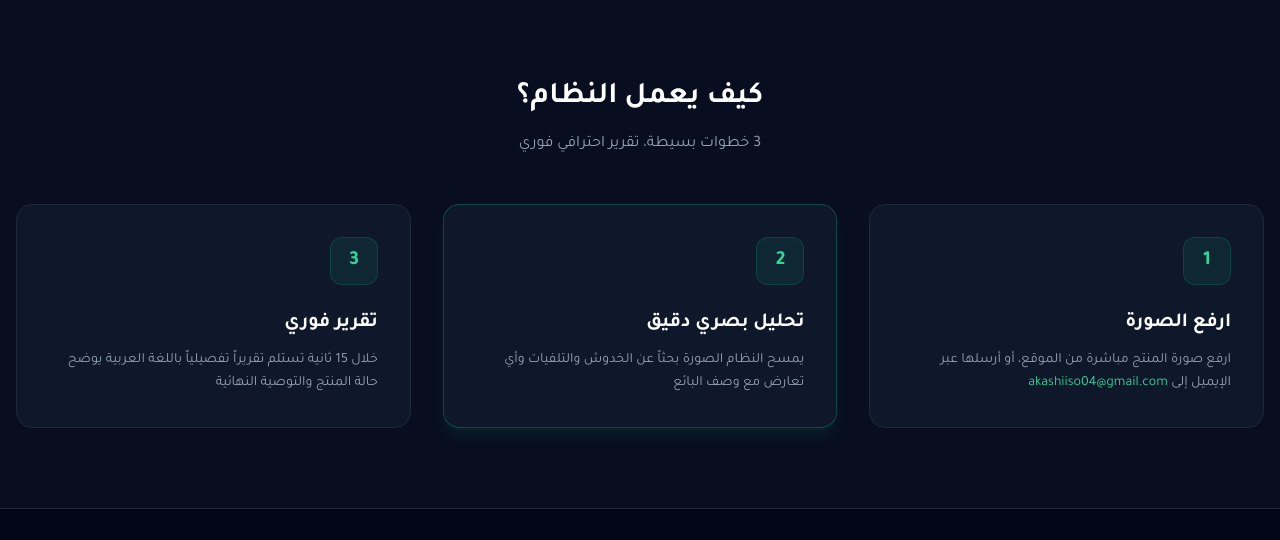
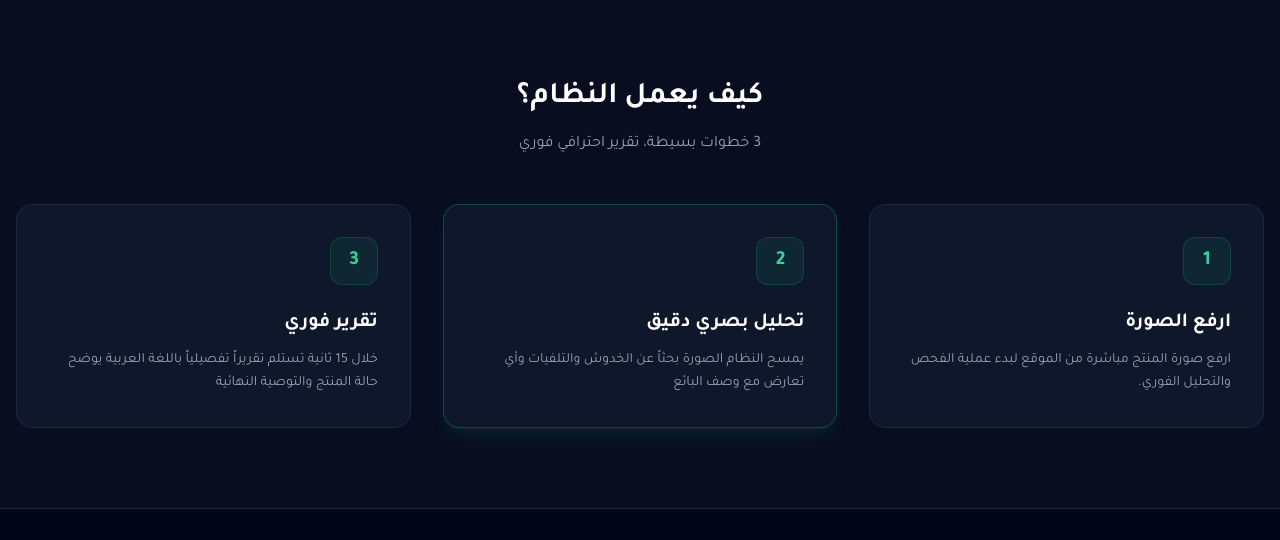
Before and after one commit to muhannadd0594-s/ai-inspector-2, a Flask app: page / in a window 1280 px wide. Shown: the part 843-1383 px from the top of the page. Run offline with Flask 3, Linux system fonts and the light colour scheme; some libraries are stand-ins or nearby versions.

Commit message:
Update index.html

```diff
--- a/templates/index.html
+++ b/templates/index.html
@@ -92,12 +92,12 @@
       <h2 class="text-3xl font-bold text-white mb-4">كيف يعمل النظام؟</h2>
       <p class="text-slate-400">3 خطوات بسيطة، تقرير احترافي فوري</p>
     </div>
-    <div class="grid grid-cols-1 md:grid-cols-3 gap-8">
-      <div class="bg-slate-900 p-8 rounded-2xl border border-slate-800">
-        <div class="w-12 h-12 bg-emerald-500/10 text-emerald-400 rounded-xl flex items-center justify-center font-bold text-xl mb-6 border border-emerald-500/20">1</div>
-        <h3 class="text-xl font-bold text-white mb-3">ارفع الصورة</h3>
-        <p class="text-slate-400 text-sm leading-relaxed">ارفع صورة المنتج مباشرة من الموقع، أو أرسلها عبر الإيميل إلى <span class="text-emerald-400">akashiiso04@gmail.com</span></p>
-      </div>
+  <div class="grid grid-cols-1 md:grid-cols-3 gap-8">
+  <div class="bg-slate-900 p-8 rounded-2xl border border-slate-800">
+    <div class="w-12 h-12 bg-emerald-500/10 text-emerald-400 rounded-xl flex items-center justify-center font-bold text-xl mb-6 border border-emerald-500/20">1</div>
+    <h3 class="text-xl font-bold text-white mb-3">ارفع الصورة</h3>
+    <p class="text-slate-400 text-sm leading-relaxed">ارفع صورة المنتج مباشرة من الموقع لبدء عملية الفحص والتحليل الفوري.</p>
+  </div>
       <div class="bg-slate-900 p-8 rounded-2xl border border-emerald-500/30 shadow-lg shadow-emerald-500/10">
         <div class="w-12 h-12 bg-emerald-500/10 text-emerald-400 rounded-xl flex items-center justify-center font-bold text-xl mb-6 border border-emerald-500/20">2</div>
         <h3 class="text-xl font-bold text-white mb-3">تحليل بصري دقيق</h3>
@@ -219,7 +219,7 @@
           <span class="text-emerald-400 text-xl group-open:rotate-45 transition-transform">+</span>
         </summary>
         <p class="text-slate-400 text-sm leading-relaxed mt-3">
-          ترفع صورة المنتج مع وصف مختصر (اختياري) عبر النموذج في الأعلى، ويقوم نظام الذكاء الاصطناعي بتحليل الصورة بحثاً عن الخدوش والتلفيات وأي تعارض مع وصف البائع، ثم يصدر تقريراً مفصلاً باللغة العربية خلال ثوانٍ معدودة. يمكنك أيضاً إرسال الصورة والوصف مباشرة عبر البريد الإلكتروني إلى akashiiso04@gmail.com وسيصلك التقرير رداً على رسالتك.
+          ترفع صورة المنتج مع وصف مختصر (اختياري) عبر النموذج في الأعلى، ويقوم نظام الذكاء الاصطناعي بتحليل الصورة بحثاً عن الخدوش والتلفيات وأي تعارض مع وصف البائع، ثم يصدر تقريراً مفصلاً باللغة العربية خلال ثوانٍ معدودة.
         </p>
       </details>
 
```
